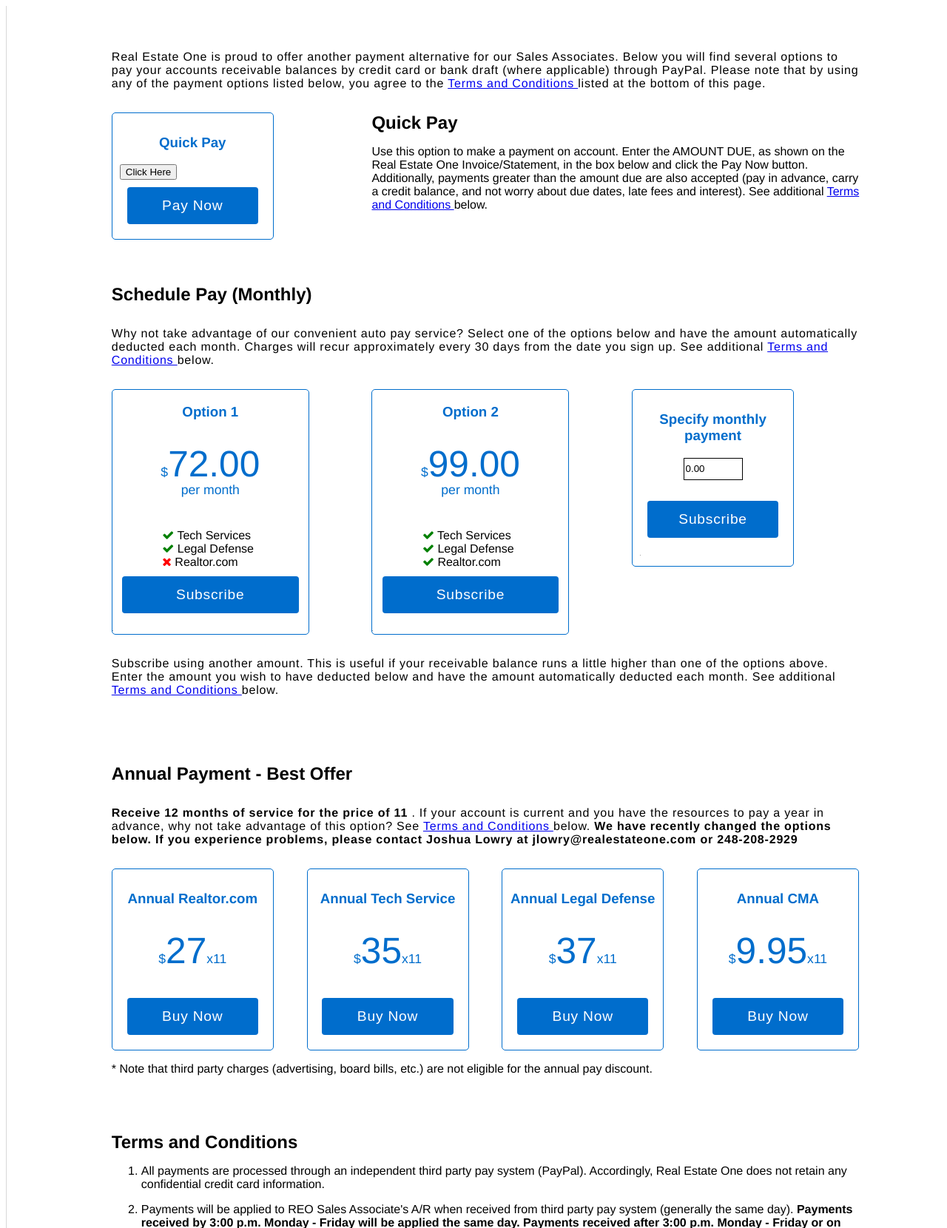
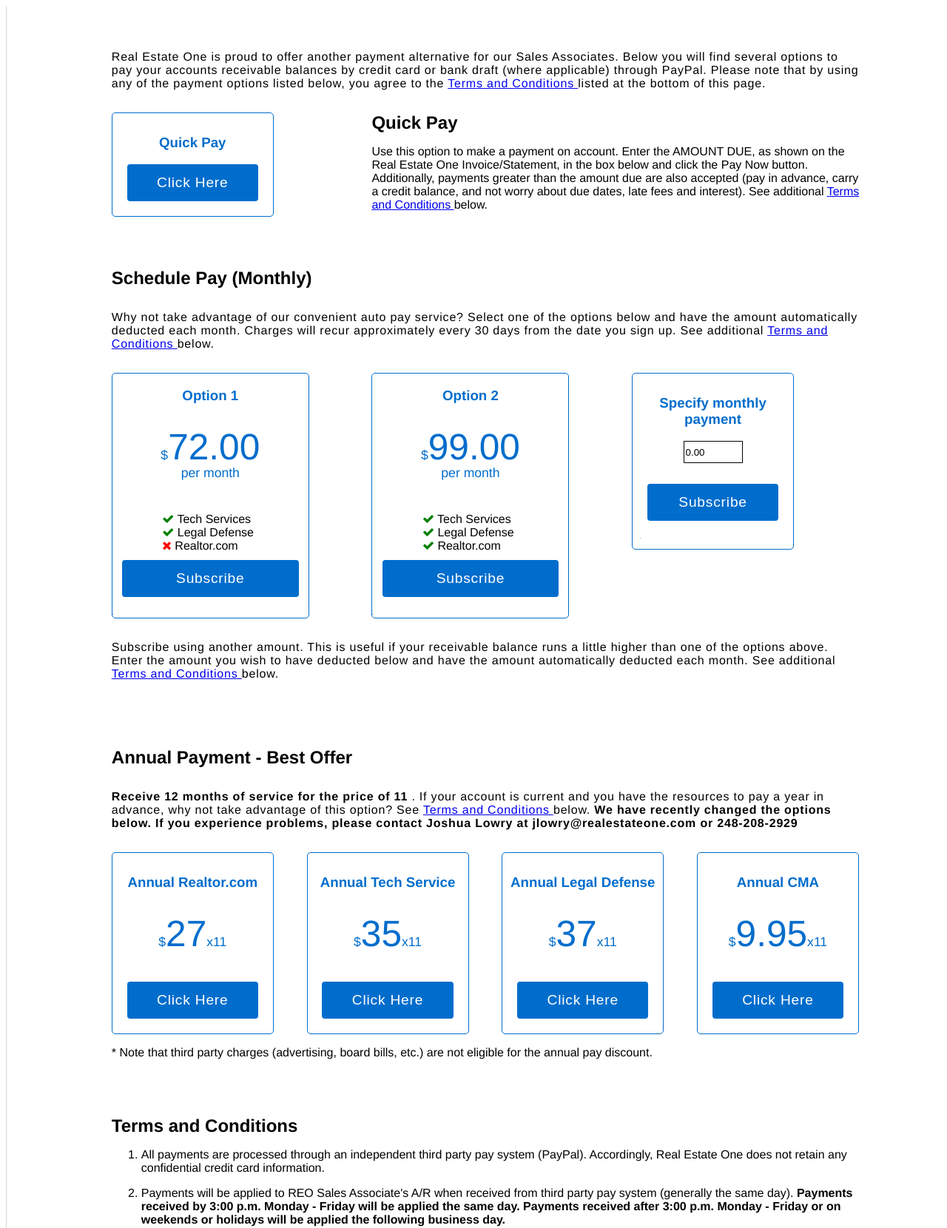
Before and after one commit to ZeroG001/reoswp, a PHP site: page /reoswp.php in a window 1280 px wide. Shown: the top 1660 px of the page at 74% size. Run offline with PHP 8.4, Linux system fonts and the light colour scheme; some libraries are stand-ins or nearby versions.

Commit message:
changed markup a little

```diff
--- a/css/main.css
+++ b/css/main.css
@@ -35,7 +35,7 @@ border-right: 1px solid #D8D8D8;
 .pay-flash-message {
 	z-index: 40;
 	position: fixed;
-	display: block;
+	display: none;
 	margin: 0px auto;
 	top: 1rem;
 	left: 0;
@@ -77,6 +77,7 @@ border-right: 1px solid #D8D8D8;
 	-o-transition: 0.5s ease;
 	transition: 0.5s ease;
 
+	display: block;
 	color: #31708F;
 	background-color: #D9EDF7;
 	border-color: #BCE8F1;
@@ -89,6 +90,7 @@ border-right: 1px solid #D8D8D8;
 	-o-transition: 0.5s ease;
 	transition: 0.5s ease;
 
+	display: block;
 	color: #3C763D;
 	background-color: #DFF0D8;
 	border-color: #D6E9C6;
@@ -101,11 +103,11 @@ border-right: 1px solid #D8D8D8;
 	-o-transition: 0.5s ease;
 	transition: 0.5s ease;
 
+	display: block;
 	color: #A94442;
 	background-color: #F2DEDE;
 	border-color: #EBCCD1;
 }
-
 
 
 .pay_category {
@@ -162,8 +164,9 @@ border-right: 1px solid #D8D8D8;
 
 }
 
-/* This is the forte button */
+/* --------- This is the forte button ------- */
 .pay-content-box .pay-content-button ,
+.swp-modal-open,
 .pay-content-box .paypal_btn {
 
 	bottom: 1rem;
@@ -181,6 +184,7 @@ border-right: 1px solid #D8D8D8;
 
 
 .pay-content-box .pay-content-button:hover,
+.swp-modal-open:hover,
 .pay-content-box .paypal_btn:hover {
 	background-color: #208DEC;
 
@@ -484,3 +488,11 @@ border-right: 1px solid #D8D8D8;
 		from { opacity: 1; }
 		to { opacity: 0; }
 	}
+
+
+	/* Media Queries
+	===========================*/
+
+	@media screen and (min-width: 756px) {
+
+	}
--- a/js/app.js
+++ b/js/app.js
@@ -43,25 +43,22 @@ function oncallback_sale(response) {
 			console.log(response);
 		}
 
-// Response returns certain codes based on how the transaction goes.
-// Error handle for these situations
-// =============== PAYMENT DECLINED []
-// =============== PAYMENT SUCCESS []
-// =============== CONNECTION FAILURE []
-// =============== INFORAMTION INVALID []
-// Check the swp documentation for
-
 (function($) {
 
+
+// ------------------- Payment Modal ------------------------
 // Close modal when finished
+
+// Each modal popup is going to have its own id
 $('.swp-modal_close').click(function(){
 	$('.swp-modal-popup').removeClass("fade-in");
 });
 
 
 // Use CSS to display and close the
-$('#modalid').click(function(){
-	$('.swp-modal-popup').addClass("fade-in");
+// When Clicked. The modal next to the button is opened
+$('.swp-modal-open').click(function(){
+	$(this).next('.swp-modal-popup').addClass('fade-in');
 });
 
 
@@ -71,6 +68,8 @@ $('.swp-modal-button').click(function(){
 });
 
 
+//----------------------------------------------------
+
 
 
 
--- a/reoswp.php
+++ b/reoswp.php
@@ -54,12 +54,15 @@
 								<!-- Pay Now -->
 								<h3> Quick Pay </h3>
 
-								<button class="open" id="modalid">
+
+								<!--
+									swp-modal-popup *HAS* to be "next" for any of this to work :/
+								-->
+								<button class="swp-modal-open">
 									Click Here
 								</button>
 
-								<div class="swp-modal-popup" id="swp-modal-1">
-
+								<div class="swp-modal-popup">
 
 									<div class="swp-modal-content">
 										<div class="swp-modal-header">
@@ -94,30 +98,12 @@
 												xdata_3="Hello World, this is a comment, I have a limit of 80 characters.">
 											    </span>Next<span>
 											</button>
+
 										</div>
 
 									</div>
 
 								</div> <!-- Modal Popup End -->
-
-								<button api_login_id="<?php echo APIKEY ?>"
-									class="pay-content-button"
-									method="sale"
-									billing_company_name_attr="hide"
-									billing_street_line2_attr="hide"
-									version_number="1.0"
-									test_field=""
-									utc_time="<?php echo $quick_pay->utc_time ?>"
-									hash_method="md5"
-									signature="<?php echo $quick_pay->create_signature() ?>"
-									callback="oncallback_sale"
-									total_amount=""
-									order_number="<?php echo $quick_pay->order_number ?>"
-									xdata_1="123456"
-									xdata_2="34353"
-									xdata_3="Hello World, this is a comment, I have a limit of 80 characters.">
-								    <span>Pay Now</span>
-								</button>
 
 							</div> <!-- Content box end -->
 
@@ -345,13 +330,37 @@
 
 							<div class="pay-content-box box-small">
 
+
 								<h3> Annual Realtor.com </h3>
 
 								<h3 class="price-header"> <span>$</span>27<span>x11</span> </h3>
 
+								<button class="swp-modal-open">
+									Click Here
+								</button>
+
+								<div class="swp-modal-popup">
+
+									<div class="swp-modal-content">
+										<div class="swp-modal-header">
+										<h4>Test\REO Online Payment</h4>
+										<button class="swp-modal_close">×</button>
+										</div>
+
+										<div class="swp-modal-body">
+											<div class="legend">
+												<span> Please enter your info </span>
+											</div>
+											<input type="text" class="input-field" placeholder="Pay Number" />
+											<input type="text" class="input-field" placeholder="Lisence Number" />
+										</div>
+
+
+										<div class="swp-modal-footer">
+
 											<button api_login_id="<?php echo APIKEY ?>"
 												method="sale"
-									class="pay-content-button"
+												class="swp-modal-button"
 												billing_company_name_attr="hide"
 												billing_street_line2_attr="hide"
 												version_number="1.0"
@@ -378,9 +396,35 @@
 
 								<h3 class="price-header"><span>$</span>35<span>x11<span> </h3>
 
+
+								<button class="swp-modal-open">
+									Click Here
+								</button>
+
+								<div class="swp-modal-popup">
+
+									<div class="swp-modal-content">
+
+										<div class="swp-modal-header">
+											<h4>Test\REO Online Payment</h4>
+											<button class="swp-modal_close">×</button>
+										</div>
+
+										<div class="swp-modal-body">
+
+											<div class="legend">
+												<span> Please enter your info </span>
+											</div>
+
+											<input type="text" class="input-field" placeholder="Pay Number" />
+											<input type="text" class="input-field" placeholder="Lisence Number" />
+										</div>
+
+										<div class="swp-modal-footer">
+
 											<button api_login_id="<?php echo APIKEY ?>"
 												method="sale"
-									class="pay-content-button"
+												class="swp-modal-button"
 												billing_company_name_attr="hide"
 												billing_street_line2_attr="hide"
 												version_number="1.0"
@@ -405,9 +458,35 @@
 
 								<h3 class="price-header"> <span>$</span>37<span>x11</span> </h3>
 
+								<button class="swp-modal-open">
+									Click Here
+								</button>
+
+
+								<div class="swp-modal-popup">
+
+									<div class="swp-modal-content">
+
+										<div class="swp-modal-header">
+											<h4>Test\REO Online Payment</h4>
+											<button class="swp-modal_close">×</button>
+										</div>
+
+										<div class="swp-modal-body">
+
+											<div class="legend">
+												<span> Please enter your info </span>
+											</div>
+
+											<input type="text" class="input-field" placeholder="Pay Number" />
+											<input type="text" class="input-field" placeholder="Lisence Number" />
+										</div>
+
+										<div class="swp-modal-footer">
+
 											<button api_login_id="<?php echo APIKEY ?>"
 												method="sale"
-									class="pay-content-button"
+												class="swp-modal-button"
 												billing_company_name_attr="hide"
 												billing_street_line2_attr="hide"
 												version_number="1.0"
@@ -432,9 +521,34 @@
 
 								<h3 class="price-header"> <span>$</span>9.95<span>x11</span> </h3>
 
+								<button class="swp-modal-open">
+									Click Here
+								</button>
+
+								<div class="swp-modal-popup">
+
+									<div class="swp-modal-content">
+
+										<div class="swp-modal-header">
+											<h4>Test\REO Online Payment</h4>
+											<button class="swp-modal_close">×</button>
+										</div>
+
+										<div class="swp-modal-body">
+
+											<div class="legend">
+												<span> Please enter your info </span>
+											</div>
+
+											<input type="text" class="input-field" placeholder="Pay Number" />
+											<input type="text" class="input-field" placeholder="Lisence Number" />
+										</div>
+
+										<div class="swp-modal-footer">
+
 											<button api_login_id="<?php echo APIKEY ?>"
 												method="sale"
-									class="pay-content-button"
+												class="swp-modal-button"
 												billing_company_name_attr="hide"
 												billing_street_line2_attr="hide"
 												version_number="1.0"
```
Also changed, not shown: other parts of reoswp.php (+43 -6 lines). Lines whose indentation alone changed are shown as unchanged.
